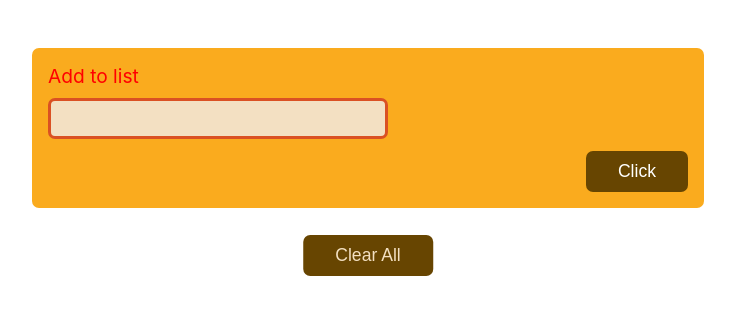
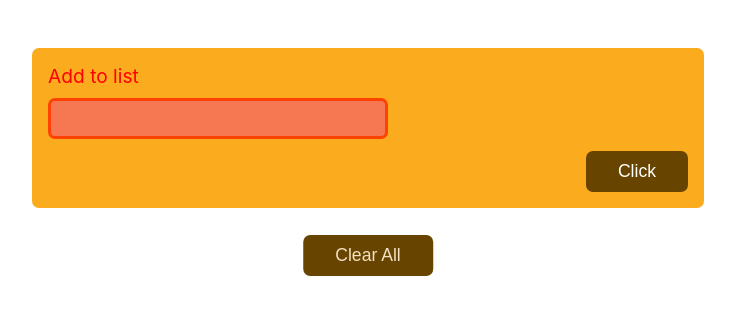
Before and after one commit to adnan725/Todo-list, a React (Create React App) app: page / in a window 1280 px wide. Shown: the top 314 px of the page, without its empty margins (272-1007 px from the left). Built offline with nearby package versions, Linux system fonts and the light colour scheme.

Commit message:
added dynamic classes

```diff
--- a/src/components/DataIForm/DataForm.css
+++ b/src/components/DataIForm/DataForm.css
@@ -13,6 +13,16 @@
   display: flex;
   flex-direction: column;
 }
+
+.form.invalid input {
+  border-color: #ff4200;
+  background-color: #f57852;
+}
+
+.form.invalid label {
+  color: red;
+}
+
 label {
  text-align: left;
   margin-bottom: 10px;
--- a/src/components/DataIForm/DataForm.js
+++ b/src/components/DataIForm/DataForm.js
@@ -67,12 +67,9 @@ function DataIForm() {
 
     return (
         <div className="formContainer">
-            <form className='form' onSubmit={formSubmitHandler}>
-                <label style={{color: !isValid ? 'red' : '#332400'}}>
-                    Add to list
-                </label>
+            <form className={`form ${!isValid ? 'invalid' : ''}`} onSubmit={formSubmitHandler}>
+                <label>Add to list</label>
                 <input
-                    style={{borderColor: !isValid ? '#da5123' : '#f3e0c2'}}
                     onChange={inputChangeHandler}
                     type="text"
                     value={enteredValue}
```
